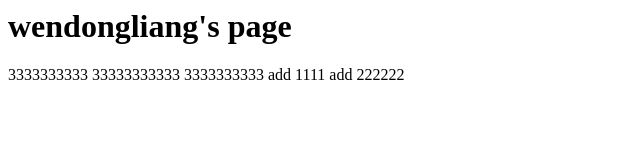
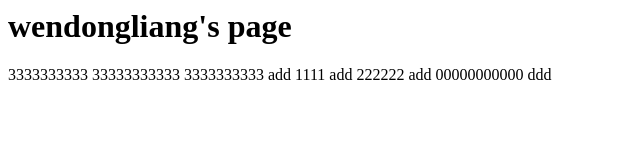
Before and after one commit to wdllhj/dl, a plain HTML site: page index.html in a window 1280 px wide. Shown: the whole page, without its empty margins (0-640 px from the left). Drawn offline with Linux system fonts and the light colour scheme.

Commit message:
add text

```diff
--- a/index.html
+++ b/index.html
@@ -10,5 +10,9 @@
         3333333333
         add 1111
         add 222222
+
+        add 00000000000
+
+        ddd
     </body>
 </html>
```
